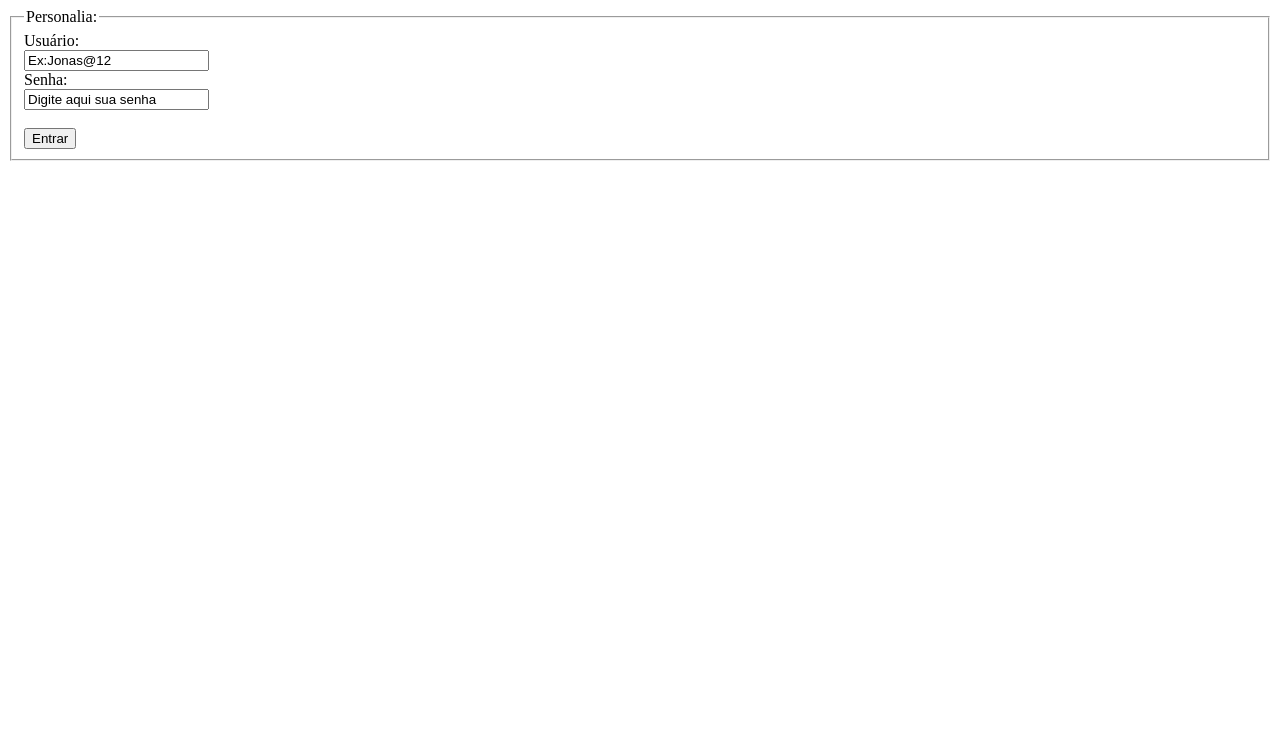
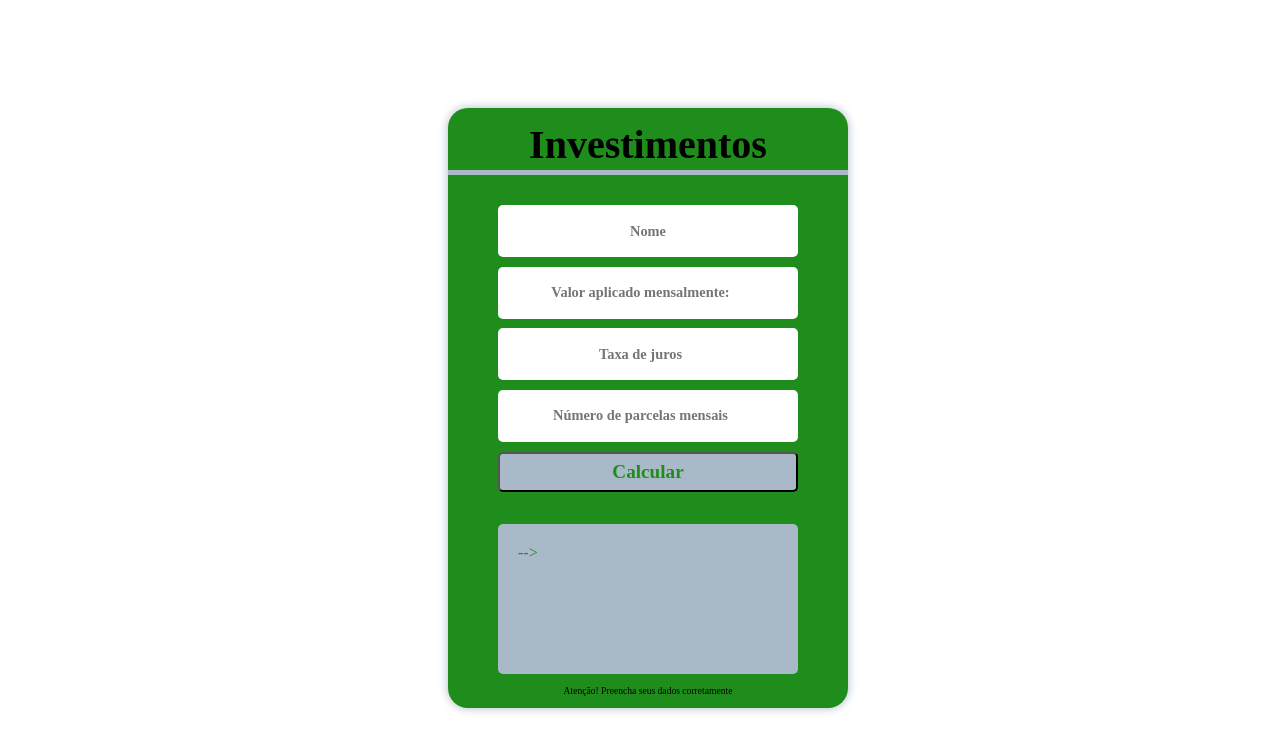
Before and after one commit to viniciusfigu/PF3_ViniciusMoreira, a plain HTML site: page index.html in a window 1280 px wide. Drawn offline with Linux system fonts and the light colour scheme.

Commit message:
Add files via upload

```diff
--- /dev/null
+++ b/estilo.css
@@ -0,0 +1,80 @@
+main{
+    display: flex;
+    width: 100vw;
+    height: 100vh;
+    justify-content: center;
+    align-items: center;
+
+  }
+
+  .section{
+    display: flex;
+    flex-direction: column;
+    background: rgb(31, 141, 27);
+    width: 400px;
+    height: 600px;
+    align-items: center;
+    justify-content: space-evenly;
+    border-radius: 20px;
+    box-shadow: 0 0 10px rgb(170, 185, 199);
+  }
+
+  .title{
+    display: flex;
+    justify-content: center;
+    align-items: center;
+    width: 100%;
+    height: 50px;
+    font: bold 2.5rem serif;
+    border-bottom: solid 5px rgb(170, 185, 199);
+    margin-bottom: 20px;
+  }
+
+  .input {
+    display: flex;
+    width: 300px;
+    height: 50px;
+    justify-content: center;
+    align-items: center;
+  }
+  .input input {
+    width: 500px;
+    height: 50px;
+    border-radius: 5px;
+    border:none;
+    outline: 0;
+    font: bold 0.9rem bold;
+    text-align: center;
+  }
+
+   button{
+    width: 300px;
+    height: 40px;
+    font: bold 1.2rem bold;
+    background: rgb(170, 185, 199);
+    color: rgb(31, 141, 27);
+    outline: none;
+    border-radius: 5px;
+    cursor: pointer;
+  }
+
+  .result{
+    display: flex;
+    margin-top: 20px;
+    align-items: justify;
+    width: 300px;
+    height: 150px;
+    border-radius: 5px;
+    font: normal 1.0rem bold;
+    box-shadow: 0px 0px 10px rgb(170, 185, 199)ack;
+    background: rgb(170, 185, 199);
+    color: rgb(31, 141, 27);
+    padding: 20px;
+    box-sizing: border-box;
+    user-select: none;
+    text-align: justify;
+  }
+  footer {
+    font: normal 0.6rem bold;
+    text-align: center;
+  }
--- /dev/null
+++ b/fuscript.js
@@ -0,0 +1,23 @@
+const calcular = document.getElementById('calcular');
+
+
+function investir(){
+    const nome = document.getElementById('nome').value
+    const mensal = document.getElementById('Rmensal').value
+    const tjuros = document.getElementById('Txjuros').value
+    const meses = document.getElementById('Nparcelas').value
+    const juros = tjuros/100
+    const resultado = document.getElementById("resultado")
+
+
+    let p = ((1+juros)**meses-1)/juros
+    let vf = mensal*p.toFixed(2)
+
+    resultado.innerHTML  = `${nome}, se você aplicar Renda mensal de R$ ${mensal},
+    com uma taxa de juros de ${tjuros}% ao mês,
+    durante ${meses} meses,
+    acumulará uma poupança de R$ ${vf}`
+
+}
+
+calcular.addEventListener('click', investir);
--- a/index.html
+++ b/index.html
@@ -1,25 +1,41 @@
 <!DOCTYPE html>
-<html>
+<html lang="en">
+  <head>
+    <meta charset="UTF-8">
+    <meta name="viewport" content="width=device-width, initial-scale=1.0">
+    <title>Prova</title>
+    <link rel="stylesheet" href="estilo.css">
+  </head>
 
- <head>
-    <meta charset="UTF-8">
- </head>
+  <body>
+    <main>
+      <div class="section">
 
- <body>
+        <div class="title"> Investimentos</div>
 
-    <form action="/action_page.php">
-        <fieldset>
-          <legend>Personalia:</legend>
-          <label for="fusuario">Usuário:</label><br>
-          <input type="text" id="fusuario" name="fusuario" value="Ex:Jonas@12"><br>
-          <label for="lname">Senha:</label><br>
-          <input type="text" id="lsenha" name="lsenha" value="Digite aqui sua senha"><br><br>
-          <input type="submit" value="Entrar">
-        </fieldset>
-    </form>
+        <div class="input">
+             <input placeholder="Nome" type="text" id='nome' required="required">
+        </div>
+        <div class="input">
+          <input placeholder="Valor aplicado mensalmente:" type="number" id='Rmelsal' required="required">
+         </div>
 
- </body>
+        <div class="input">
+          <input placeholder="Taxa de juros" type="number" id='Txjuros' required="required" >
+      </div>
 
- <footer>
- </footer>
+        <div class="input">
+            <input  placeholder="Número de parcelas mensais"  type="number" id='Nparcelas'required="required">
+        </div>
+
+        <button id='calcular'>Calcular</button>
+
+        <div class="result" id='resultado'>--></div>
+
+        <footer> Atenção! Preencha seus dados corretamente </footer>
+
+      </div>
+    </main>
+    <script src="fuscript.js"></script>
+  </body>
 </html>
```
